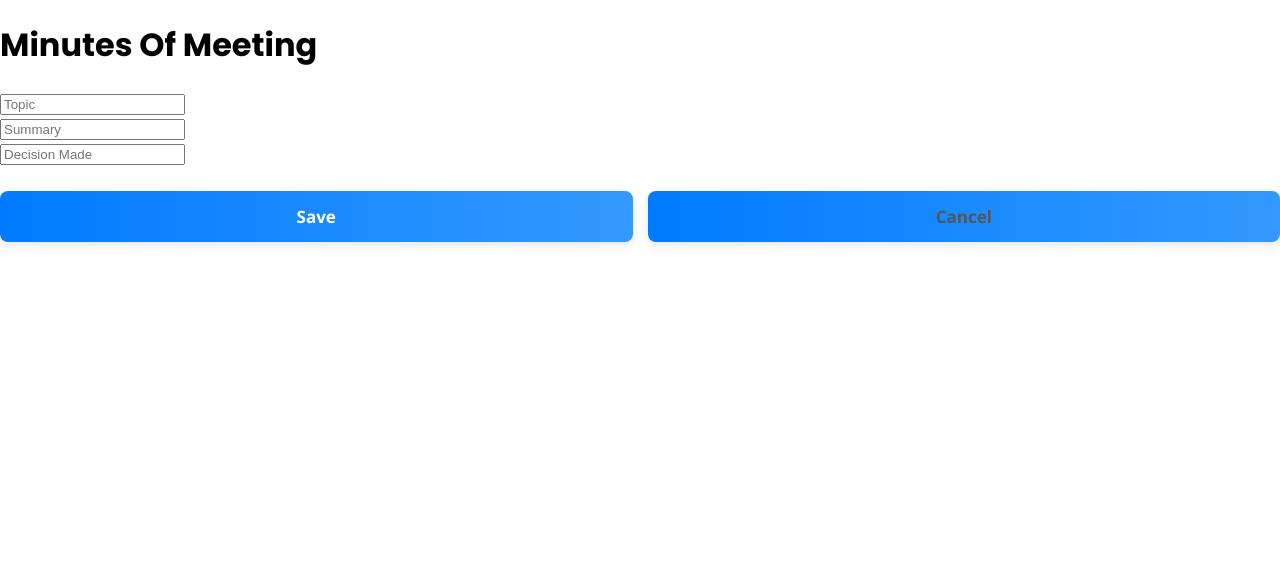
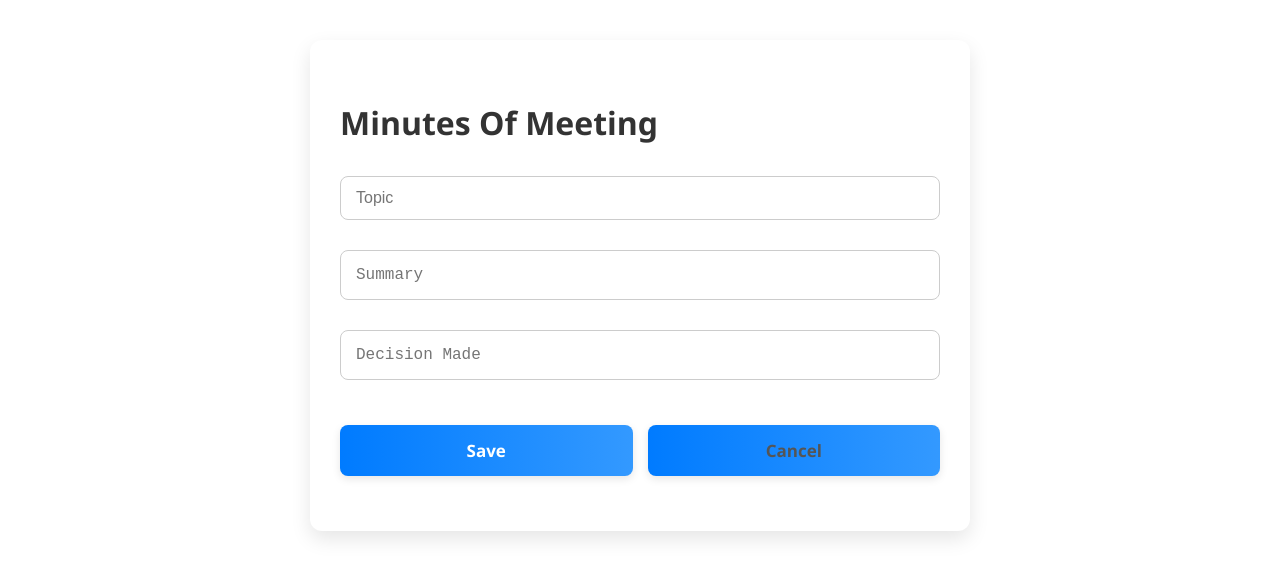
Before and after one commit to Lilirtu/Smart-Meeting-Room-Minutes-Management-System, a React (Create React App) app in the folder frontend/: page /minutes_of_meeting in a window 1280 px wide. Shown: the top 578 px of the page. Built offline with nearby package versions, Linux system fonts and the light colour scheme; sample sign-in values are in the browser's storage.

Commit message:
Finished th front end part. Next we should connect this page to the dashboard when selecting the meeting we need to fill this form for

```diff
--- a/frontend/src/Components/MinutesForm/MinutesForm.jsx
+++ b/frontend/src/Components/MinutesForm/MinutesForm.jsx
@@ -1,6 +1,6 @@
 import React, { useState, useEffect } from "react";
 import { useNavigate } from "react-router-dom";
-//import "./MinutesForm.css";
+import "../RoomBookingForm/MeetingRoomBooking.css";
 import axios from "axios";
 
 const MinutesForm = () => {
@@ -83,9 +83,9 @@ const MinutesForm = () => {
   if (pageLoading) return <p className="text-center text-secondary fs-5">Loading...</p>;
 
   return (
-    <div className="Minutes-container">
+    <div className="container">
       <h1>Minutes Of Meeting</h1>
-      <form onSubmit={handleSubmit} className="Minutes-form">
+      <form onSubmit={handleSubmit} className="form">
         <input
           type="text"
           name="topic"
@@ -95,27 +95,33 @@ const MinutesForm = () => {
           onChange={(e) => setTopic(e.target.value)}
         />
 
-        <div>
-          <input
-            type="text"
+        <textarea
   name="summary"
   placeholder="Summary"
   required
   value={summary}
-            onChange={(e) => setSummary(e.target.value)}
+  onChange={(e) => {
+    setSummary(e.target.value);
+    e.target.style.height = 'auto'; // Reset height
+    e.target.style.height = e.target.scrollHeight + 'px'; // Set new height
+  }}
+  rows={1} // Start with one line
 />
-        </div>
 
-        <div>
-          <input
-            type="text"
+
+        <textarea
   name="DecisionMade"
   placeholder="Decision Made"
   required
   value={decisionMade}
-            onChange={(e) => setDecisionMade(e.target.value)}
+  onChange={(e) => {
+    setDecisionMade(e.target.value);
+    e.target.style.height = 'auto';
+    e.target.style.height = e.target.scrollHeight + 'px';
+  }}
+  rows={1}
 />
-        </div>
+
 
 
         <div className="button-group">
--- a/frontend/src/Components/RoomBookingForm/MeetingRoomBooking.css
+++ b/frontend/src/Components/RoomBookingForm/MeetingRoomBooking.css
@@ -1,11 +1,11 @@
 /* Ensure all elements in the container use border-box sizing for consistent widths */
-.booking-container *,
-.booking-container *::before,
-.booking-container *::after {
+.container *,
+.container *::before,
+.container *::after {
   box-sizing: border-box;
 }
 
-.booking-container {
+.container {
   max-width: 600px;
   margin: 40px auto;
   padding: 40px 30px;
@@ -16,14 +16,14 @@
   color: #333;
 }
 
-.booking-form {
+.form {
   display: flex;
   flex-direction: column;
   align-items: flex-start; /* align children to the left */
 }
 
-.booking-form input,
-.booking-form select {
+.form input,
+.form select {
   display: block;
   width: 100%;
   margin-top: 10px;
@@ -35,14 +35,14 @@
   transition: border-color 0.3s ease;
 }
 
-.booking-form input:focus,
-.booking-form select:focus {
+.form input:focus,
+.form select:focus {
   outline: none;
   border-color: #4f46e5; /* Indigo-600 */
   box-shadow: 0 0 6px rgba(79, 70, 229, 0.5);
 }
 
-.booking-form label {
+.form label {
   display: flex;
   align-items: center;
   gap: 8px;
@@ -55,12 +55,35 @@
   justify-content: flex-start;
 }
 
-.booking-form input[type="checkbox"] {
+.form input[type="checkbox"] {
   width: 18px;
   height: 18px;
   cursor: pointer;
   accent-color: #4f46e5; /* modern colored checkbox */
 }
+
+.form textarea {
+  display: block;
+  width: 100%;
+  margin-top: 10px;
+  margin-bottom: 20px;
+  padding: 12px 15px;
+  font-size: 16px;
+  border: 1.5px solid #ccc;
+  border-radius: 8px;
+  resize: none; /* Disable manual resize */
+  overflow: hidden; /* Hide scrollbar */
+  line-height: 1.5;
+  min-height: 45px; /* Initial size */
+  transition: border-color 0.3s ease;
+}
+
+.form textarea:focus {
+  outline: none;
+  border-color: #4f46e5;
+  box-shadow: 0 0 6px rgba(79, 70, 229, 0.5);
+}
+
 
 .button-group {
   display: flex;
--- a/frontend/src/Components/RoomBookingForm/MeetingRoomBooking.jsx
+++ b/frontend/src/Components/RoomBookingForm/MeetingRoomBooking.jsx
@@ -126,9 +126,9 @@ const MeetingRoomBooking = () => {
   if (pageLoading) return <p className="text-center text-secondary fs-5">Loading...</p>;
 
   return (
-    <div className="booking-container">
+    <div className="container">
       <h1>Book a Meeting Room</h1>
-      <form onSubmit={handleSubmit} className="booking-form">
+      <form onSubmit={handleSubmit} className="form">
         <input
           type="text"
           name="status"
@@ -171,13 +171,18 @@ const MeetingRoomBooking = () => {
           />
         </div>
 
-        <input
-          type="text"
-          name="attendees"
-          placeholder="Attendees (comma-separated emails)"
-          value={attendees}
-          onChange={(e) => setAttendees(e.target.value)}
-        />
+        <textarea
+  name="attendees"
+  placeholder="Attendees (comma-separated emails)"
+  value={attendees}
+  onChange={(e) => {
+    setAttendees(e.target.value);
+    e.target.style.height = 'auto';
+    e.target.style.height = e.target.scrollHeight + 'px';
+  }}
+  rows={1}
+/>
+
 
         <select
           name="room"
```
Lines whose indentation alone changed are shown as unchanged.
